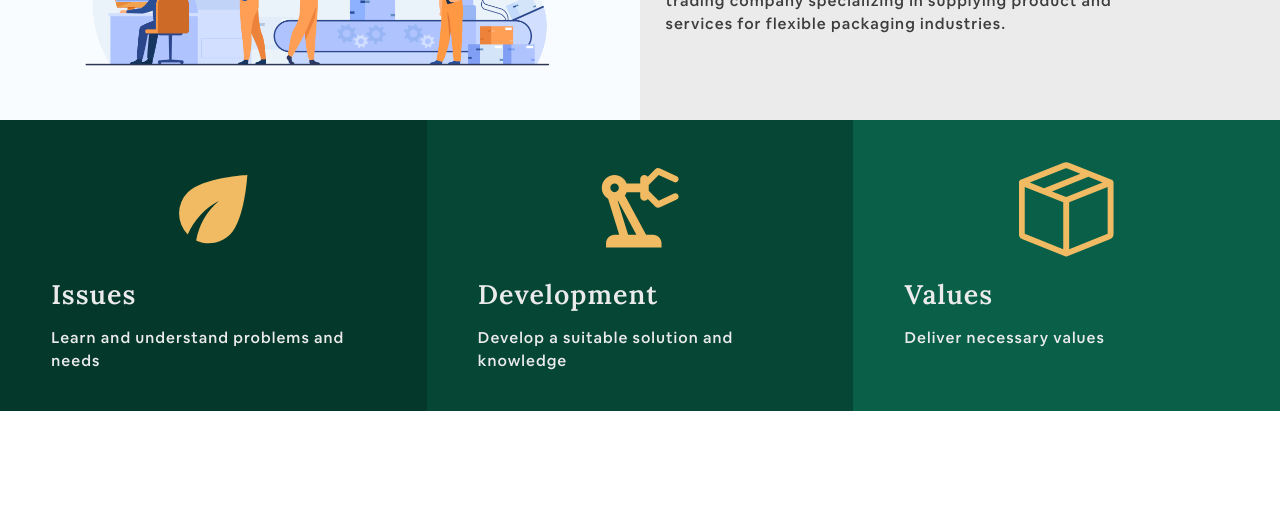
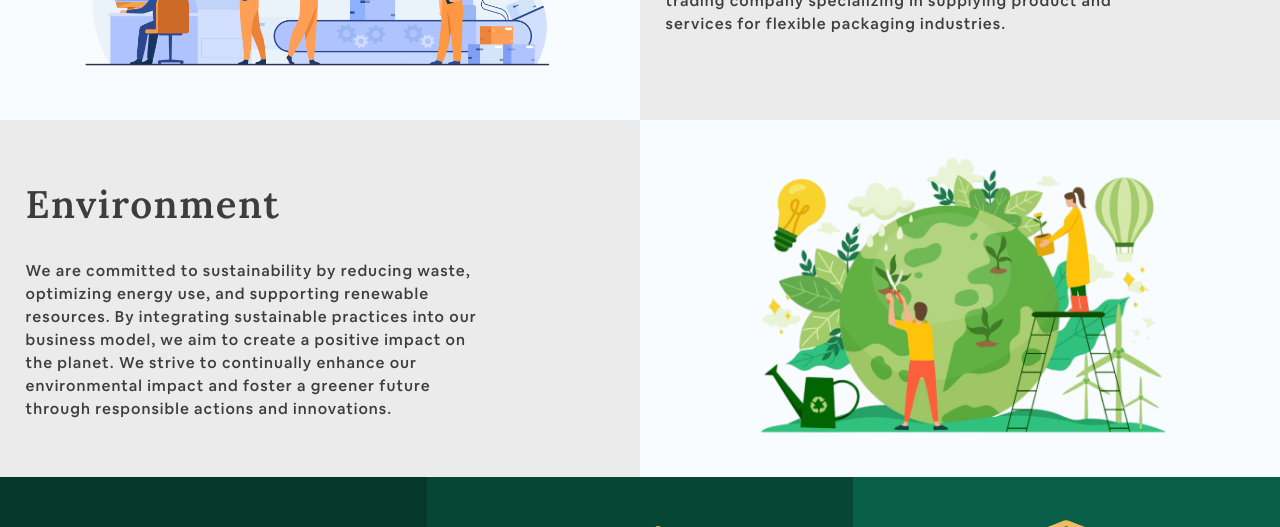
Before and after one commit to syawaljasira/spm-frontend, a React (Create React App) app: page / in a window 1280 px wide. Shown: the part 1000-1527 px from the top of the page. Built offline with nearby package versions, Linux system fonts and the light colour scheme.

Commit message:
add environments section

```diff
--- a/src/components/AboutUs.js
+++ b/src/components/AboutUs.js
@@ -23,6 +23,7 @@ export default function AboutUs() {
 
   return (
     <div ref={ref} id="about-us" className="aboutUs">
+      <div className="w-full flex flex-col sm:flex-row justify-center items-center">
         <div className="aboutUs__image">
           <img
             style={animation(isInView, 0.75)}
@@ -34,9 +35,32 @@ export default function AboutUs() {
           <h4 style={animation(isInView, 1)}>About Us</h4>
           <p style={animation(isInView, 1.25)}>
             Established in the year 2009, PT. SSI Prima Mas is a trading company
-          specializing in supplying product and services for flexible packaging
-          industries.
+            specializing in supplying product and services for flexible
+            packaging industries.
           </p>
+        </div>
+      </div>
+      <span id="environment"></span>
+      <div className="w-full flex flex-col-reverse sm:flex-row justify-center items-center">
+        <div className="aboutUs__content">
+          <h4 style={animation(isInView, 1)}>Environment</h4>
+          <p style={animation(isInView, 1.25)}>
+            We are committed to sustainability by reducing waste, optimizing
+            energy use, and supporting renewable resources. By integrating
+            sustainable practices into our business model, we aim to create a
+            positive impact on the planet. We strive to continually enhance our
+            environmental impact and foster a greener future through responsible
+            actions and innovations.
+          </p>
+        </div>
+        <div className="aboutUs__image">
+          <img
+            className="p-6"
+            style={animation(isInView, 0.75)}
+            src="/images/illustrations/environments.png"
+            alt="Environments"
+          />
+        </div>
       </div>
       <div className="aboutUs__footer">
         <div className="aboutUs__footer-item footer-item-1">
--- a/src/components/AboutUs.scss
+++ b/src/components/AboutUs.scss
@@ -109,7 +109,7 @@
   }
 }
 
-@media screen and (max-width: 576px) {
+@media screen and (max-width: 640px) {
   .aboutUs {
     display: flex;
     flex-direction: column;
--- a/src/components/Footer.scss
+++ b/src/components/Footer.scss
@@ -48,7 +48,7 @@
   }
 }
 
-@media screen and (max-width: 576px) {
+@media screen and (max-width: 640px) {
   .footer {
     display: flex;
     flex-direction: column;
--- a/src/components/Hero.scss
+++ b/src/components/Hero.scss
@@ -132,7 +132,7 @@
   }
 }
 
-@media screen and (max-width: 576px) {
+@media screen and (max-width: 640px) {
   .hero {
     min-height: 100vh;
     overflow-x: hidden;
--- a/src/components/Navbar.js
+++ b/src/components/Navbar.js
@@ -24,6 +24,16 @@ const Navbar = (props) => {
     setTimeout(() => {
       window.scrollTo({
         top: window.innerHeight,
+        left: 0,
+        behavior: "smooth",
+      });
+    }, 200);
+  };
+
+  const handleEnvironment = () => {
+    setTimeout(() => {
+      window.scrollTo({
+        top: window.innerHeight + window.innerHeight / 3,
         left: 0,
         behavior: "smooth",
       });
@@ -58,6 +68,15 @@ const Navbar = (props) => {
         ) : (
           <Link onClick={handleAboutUs} to="/">
             <li className="navbar__link-item">About Us</li>
+          </Link>
+        )}
+        {pathname === "/" ? (
+          <a href="/#environment">
+            <li className="navbar__link-item">Environment</li>
+          </a>
+        ) : (
+          <Link onClick={handleEnvironment} to="/">
+            <li className="navbar__link-item">Environment</li>
           </Link>
         )}
         <Link to="/products">
@@ -99,6 +118,26 @@ const Navbar = (props) => {
               About Us
             </a>
           )}
+          {pathname !== "/" ? (
+            <Link
+              onClick={() => {
+                toggleNav();
+                handleEnvironment();
+              }}
+              className="offcanvas__nav-link"
+              to="/"
+            >
+              Environment
+            </Link>
+          ) : (
+            <a
+              onClick={toggleNav}
+              className="offcanvas__nav-link"
+              href="#environment"
+            >
+              Environment
+            </a>
+          )}
           <Link
             onClick={toggleNav}
             className="offcanvas__nav-link"
--- a/src/components/VisionAndMission.scss
+++ b/src/components/VisionAndMission.scss
@@ -156,7 +156,7 @@
   }
 }
 
-@media screen and (max-width: 576px) {
+@media screen and (max-width: 640px) {
   .vision-n-mission {
     width: 100%;
     background-color: var(--color-white);
```
Also changed, not shown: public/images/illustrations/environments.png (added). Lines whose indentation alone changed are shown as unchanged.
